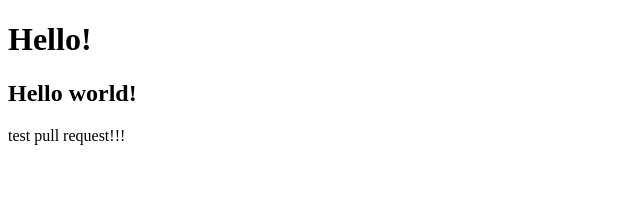
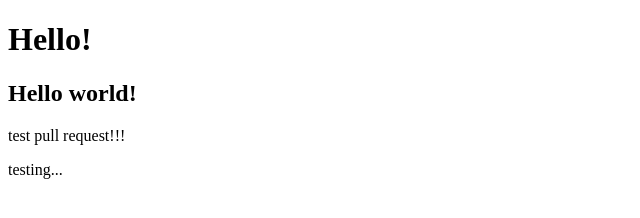
Before and after one commit to hahayang925/test101, a plain HTML site: page index.html in a window 1280 px wide. Shown: the full height of the page, 0-640 px from the left. Drawn offline with Linux system fonts and the light colour scheme.

Commit message:
test pr6

```diff
--- a/index.html
+++ b/index.html
@@ -9,5 +9,6 @@
     <h1>Hello!</h1>
     <h2>Hello world!</h2>
     <p>test pull request!!!</p>
+    <p>testing...</p>
 </body>
 </html>
```
